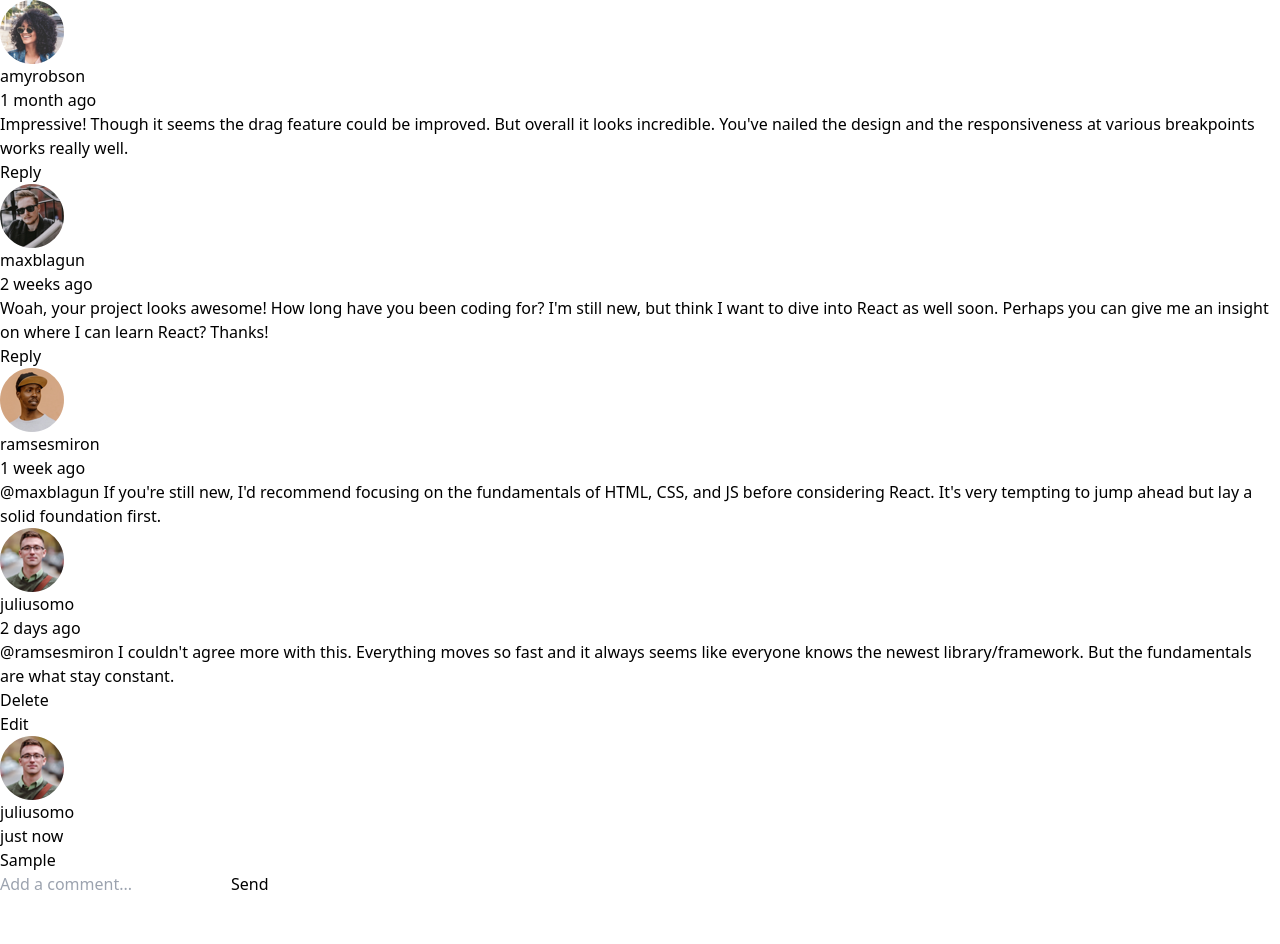
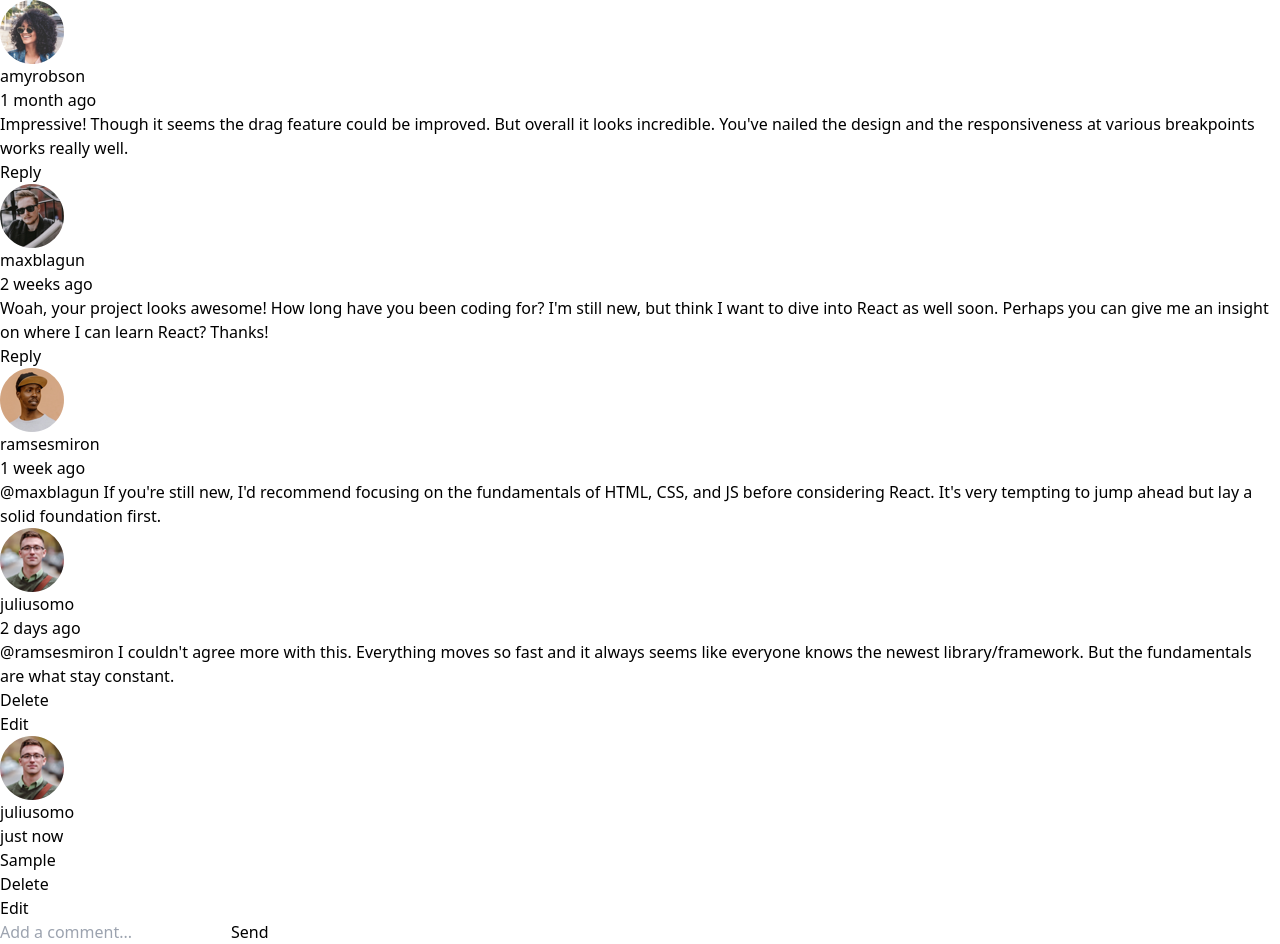
Before and after one commit to Nottoodaay/interactive-comments-section, a React (Vite) app: page / in a window 1280 px wide. Both pictures are taken after typing "Sample" into the empty fields and a click on the button "Send". Before the commit the page ends 896 px from the top, so only its background shows below. Built offline with nearby package versions, Linux system fonts and the light colour scheme.

Commit message:
add delete comment func

```diff
--- a/src/App.tsx
+++ b/src/App.tsx
@@ -89,7 +89,7 @@ function App() {
     }
   }
 
-  const deleteComment = (commentId: number | string, replyId: number | string) =>{
+  const deleteReply = (commentId: number | string, replyId: number | string) =>{
     const updatedComments = comments.map((comment)=>{
       if(comment.id === commentId){
         return{
@@ -100,6 +100,11 @@ function App() {
       return comment
     })
 
+    setComments(updatedComments)
+  }
+
+  const deleteComment = (commentId: string | number) =>{
+    const updatedComments = comments.filter((comment)=>comment.id !== commentId)
     setComments(updatedComments)
   }
 
@@ -117,10 +122,10 @@ function App() {
               </div>
 
                 <div className=' text-base text-[#67727E] p-4'>{comment.content}</div>
-                {/* <div>
-                  <div onClick={() => deleteComment(comment.id, reply.id)}>Delete</div>
+                <div>
+                  <div onClick={() => deleteComment(comment.id)}>Delete</div>
                   <div onClick={() => '' }>Edit</div>
-                </div> */}
+                </div>
              </div>
 
           :
@@ -153,7 +158,7 @@ function App() {
                 <div className=' p-4'>{`@${reply.replyingTo} ${reply.content}`}</div>
 
                 <div>
-                  <div onClick={() => deleteComment(comment.id, reply.id)}>Delete</div>
+                  <div onClick={() => deleteReply(comment.id, reply.id)}>Delete</div>
                   <div onClick={() => '' }>Edit</div>
                 </div>
               </div>
```
